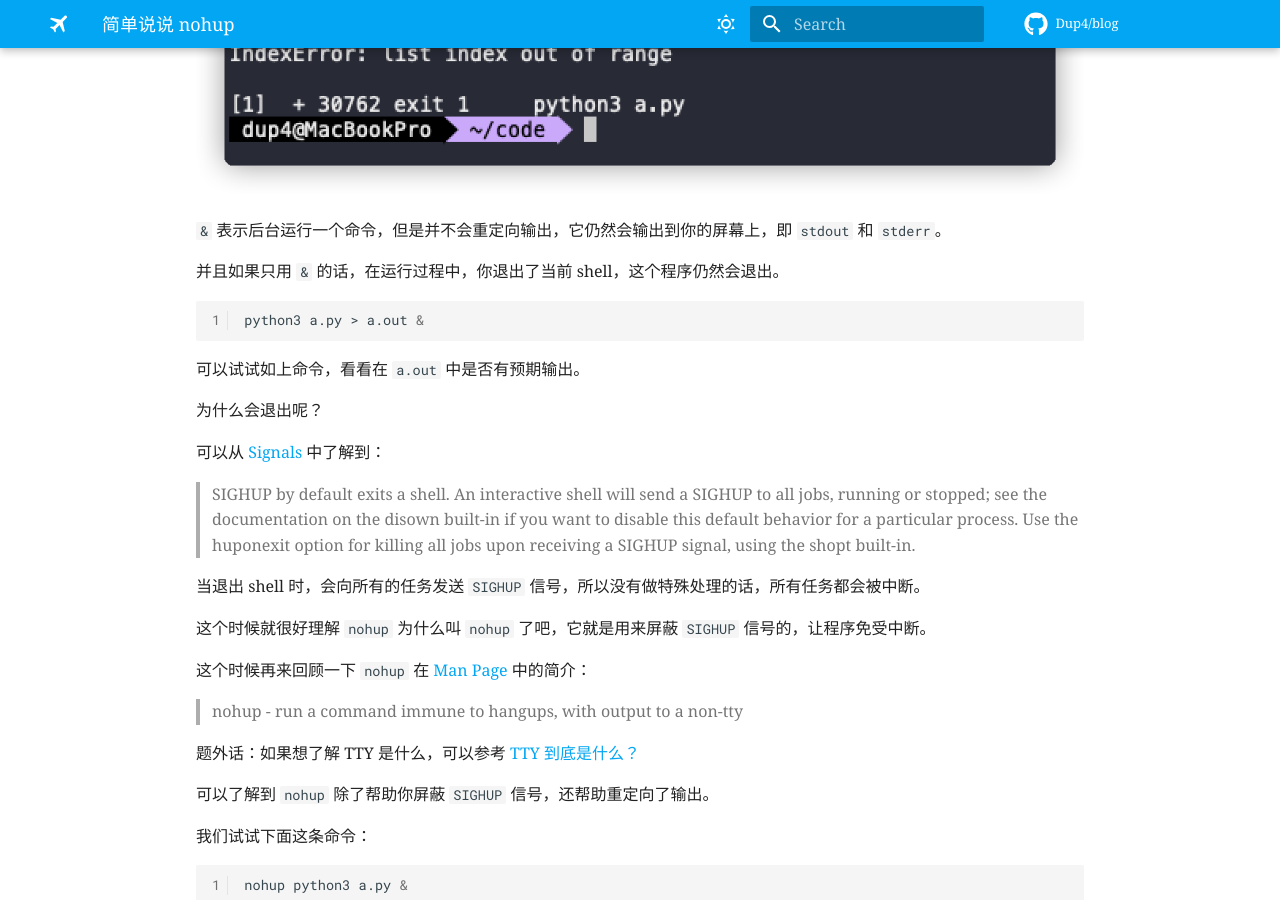
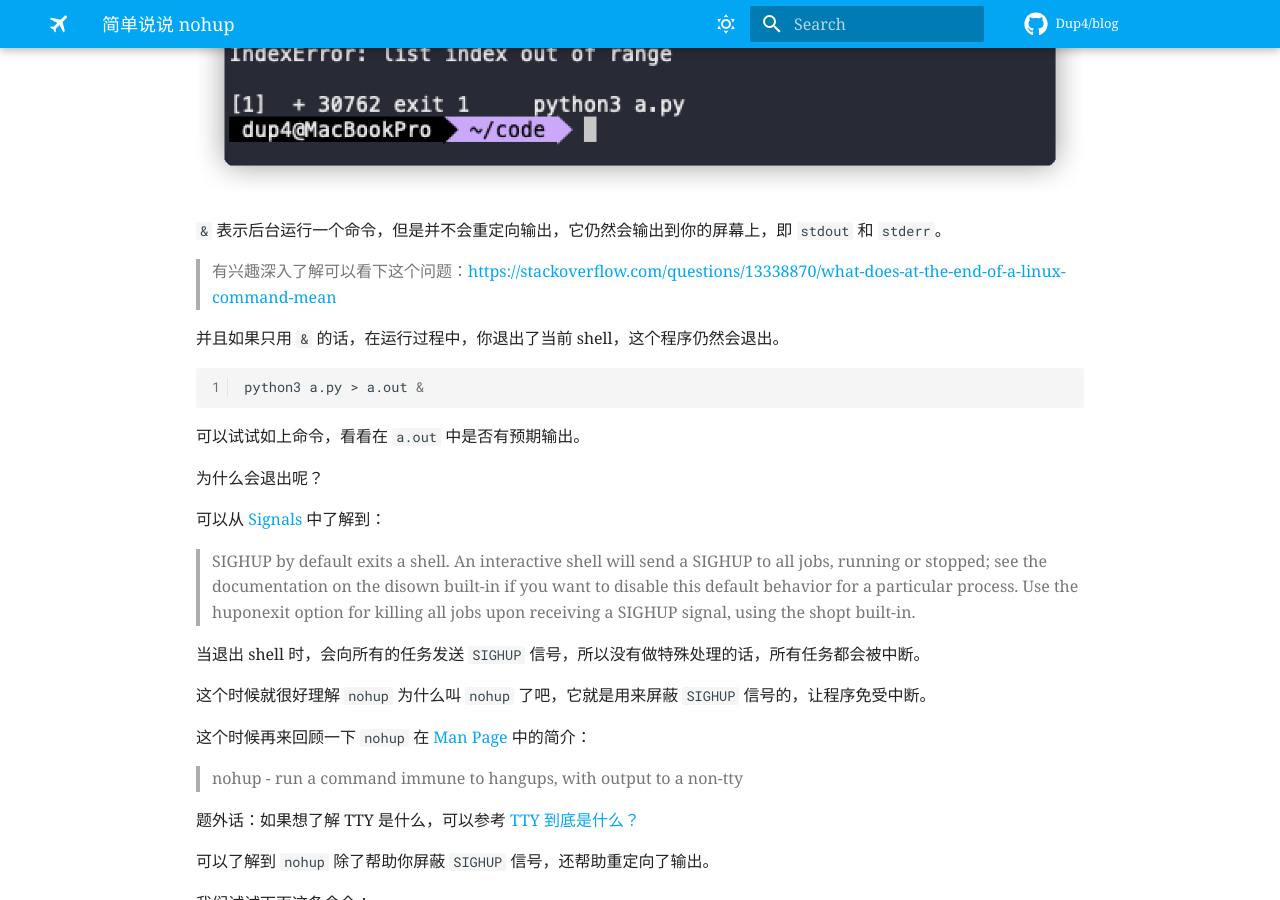
Before and after one commit to Dup4/blog, an MkDocs documentation site: the page built from docs/2022/8/a-quick-word-about-nohup/index.md, in a window 1280 px wide and 900 px high, scrolled down 955 px. Built offline with MkDocs 1.6.1 and Material for MkDocs 9.7.7, drawn with Linux system fonts in a browser that asks for light colours; some web fonts are replaced; comment, search, counter and statistics services are not loaded.

Commit message:
chore: add  ref link

```diff
--- a/docs/2022/8/a-quick-word-about-nohup/index.md
+++ b/docs/2022/8/a-quick-word-about-nohup/index.md
@@ -36,6 +36,8 @@ python3 a.py &
 ![](./images/iShot_2022-08-29_21.49.33.png)
 
 `&` 表示后台运行一个命令，但是并不会重定向输出，它仍然会输出到你的屏幕上，即 `stdout` 和 `stderr`。
+
+> 有兴趣深入了解可以看下这个问题：<https://stackoverflow.com/questions/13338870/what-does-at-the-end-of-a-linux-command-mean>
 
 并且如果只用 `&` 的话，在运行过程中，你退出了当前 shell，这个程序仍然会退出。
 
```
